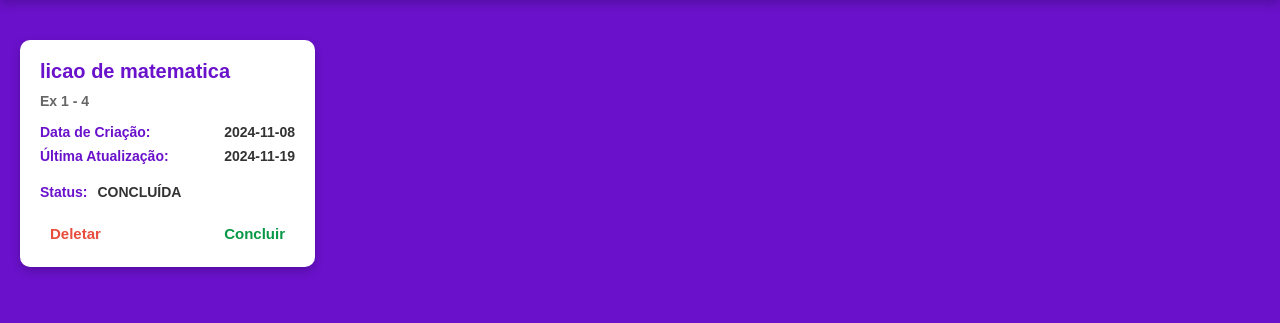
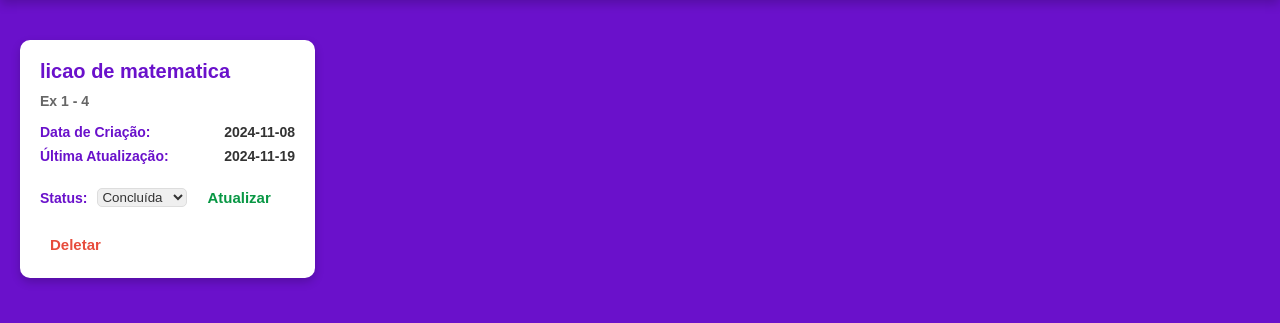
Before and after one commit to thomaschabro/PS_Mayo, a Django app: template todolist/tasks/templates/tasks/home.html in a window 1280 px wide. Shown: the part 94-417 px from the top of the page. Run offline with Django 5.2, Linux system fonts and the light colour scheme; the template is opened without the code that fills it: values that come from a table or form of the project are taken from there, others are empty; data comes from the database, SQL or seed files in the repository; both versions use the stored data as it was after the commit.

Commit message:
atualização de status funcionando

```diff
--- a/todolist/tasks/static/tasks/js/home.js
+++ b/todolist/tasks/static/tasks/js/home.js
@@ -7,12 +7,19 @@ function closeModal() {
   document.getElementById("taskModal").style.display = "none";
 }
 
-// Função para simular o logout
-function logout() {
-  alert("Você foi deslogado.");
-}
+document.addEventListener("DOMContentLoaded", function () {
+  const statusOptions = ["Pendente", "Concluída"];
+  const taskElements = document.querySelectorAll("#taskStatusUpdate");
 
-function displayTask(id) {
-  var card = document.getElementById("taskModal");
-  card.style.display = "block";
-}
+  taskElements.forEach(function (taskElement) {
+    statusOptions.forEach(function (status) {
+      const option = document.createElement("option");
+      option.value = status;
+      option.text = status;
+      if (taskElement.getAttribute("value") === status) {
+        option.selected = true;
+      }
+      taskElement.appendChild(option);
+    });
+  });
+});
--- a/todolist/tasks/static/tasks/style/home.css
+++ b/todolist/tasks/static/tasks/style/home.css
@@ -169,6 +169,13 @@ body {
 }
 
 .btn-update {
+  margin-left: 10px;
+  cursor: pointer;
+  border: none;
+  font-size: 15px;
+  background: none;
+  padding: 5px 10px;
+  transition: color 0.3s ease;
   color: #089744;
 }
 
@@ -232,6 +239,14 @@ body {
   color: #333;
 }
 
+#taskStatusUpdate {
+  width: 90px;
+  margin-left: 10px;
+  border-radius: 5px;
+  border: 1px solid #ddd;
+  color: #333;
+}
+
 .status {
   display: flex;
   flex-direction: row;
@@ -258,11 +273,7 @@ body {
   color: #6a11cb;
 }
 
-.status-value {
-  margin-left: 10px;
-}
-
-.taskFooter {
+.row {
   display: flex;
   flex-direction: row;
   justify-content: space-between;
--- a/todolist/tasks/templates/tasks/home.html
+++ b/todolist/tasks/templates/tasks/home.html
@@ -15,9 +15,14 @@
       </div>
       <div class="actions">
         <button class="btn-task" onclick="createTask()">Criar Tarefa</button>
+        <form method="POST">
+          {% csrf_token %}
+          <input type="hidden" name="submit" value="logout" />
           <button class="btn-logout" onclick="logout()">Logout</button>
+        </form>
       </div>
     </div>
+
     <div id="taskModal" class="popup">
       <div class="popup-content">
         <form id="createTask" method="POST">
@@ -43,7 +48,7 @@
             <label for="taskStatus">Status: </label>
             <select id="taskStatus" name="status">
               <option value="Pendente">Pendente</option>
-              <option value="Completa">Completa</option>
+              <option value="Concluída">Concluída</option>
             </select>
           </div>
           <div class="datesContainer">
@@ -69,6 +74,7 @@
         </form>
       </div>
     </div>
+
     <div class="tasks-container">
       {% for task in tasks %}
       <div class="task">
@@ -86,18 +92,30 @@
             </div>
           </div>
           <div class="status">
-            Status:
-            <span
-              style="text-transform: uppercase; font-weight: bold"
-              class="status-value"
-              >{{ task.status }}</span
+            <form method="POST" class="row">
+              {% csrf_token %}
+              <input type="hidden" name="id" value="{{ task.id }}" />
+              <label for="taskStatusUpdate">Status: </label>
+              <select
+                id="taskStatusUpdate"
+                name="status"
+                value="{{ task.status }}"
+              ></select>
+              <button
+                class="btn-update"
+                type="submit"
+                name="submit"
+                value="update-status"
+                style="font-weight: bold"
               >
+                Atualizar
+              </button>
+            </form>
           </div>
         </div>
         <form method="POST" class="delete">
           {% csrf_token %}
           <input type="hidden" name="id" value="{{ task.id }}" />
-          <div class="taskFooter">
           <button
             class="btn-delete"
             type="submit"
@@ -107,16 +125,6 @@
           >
             Deletar
           </button>
-            <button
-              class="btn-update"
-              type="submit"
-              name="submit"
-              value="update-status"
-              style="font-weight: bold"
-            >
-              Concluir
-            </button>
-          </div>
         </form>
       </div>
       {% endfor %}
```
Also changed, not shown: todolist/tasks/views.py (+7 -0 lines), todolist/db.sqlite3. Lines whose indentation alone changed are shown as unchanged.
